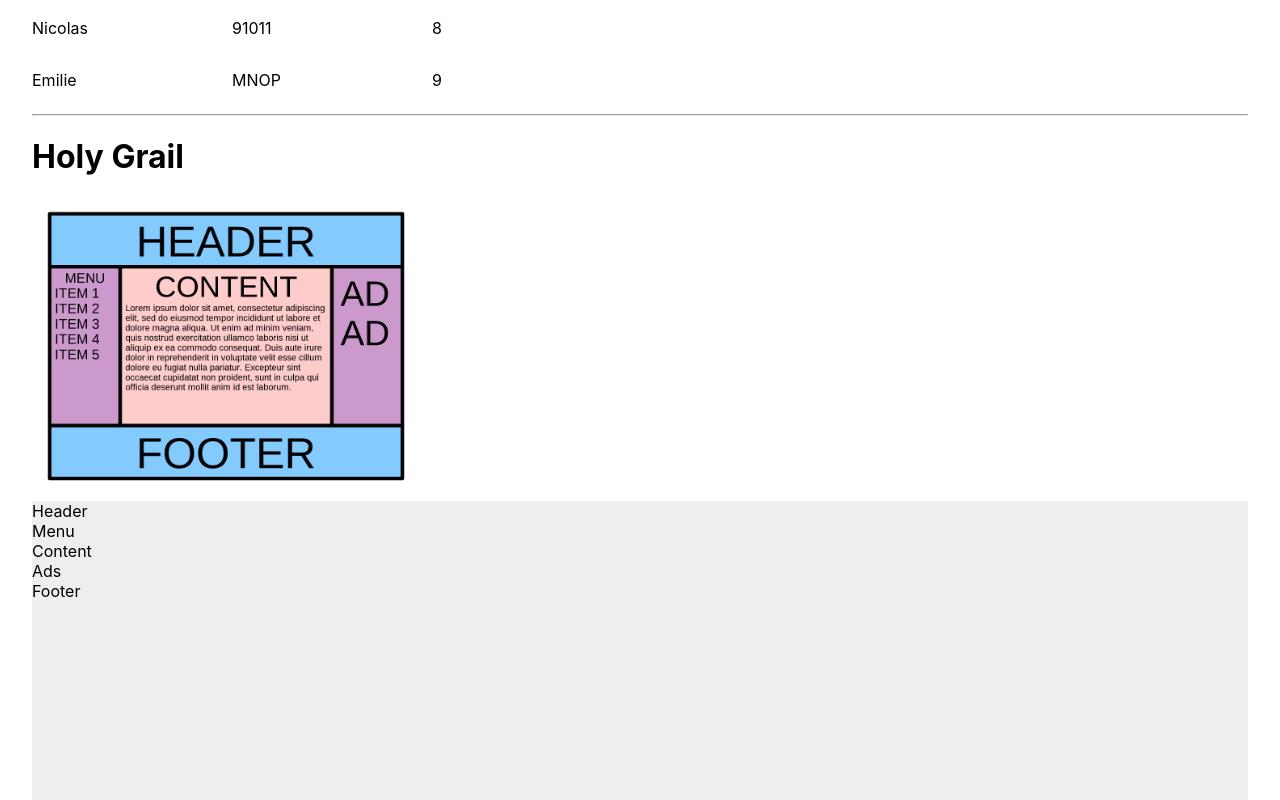
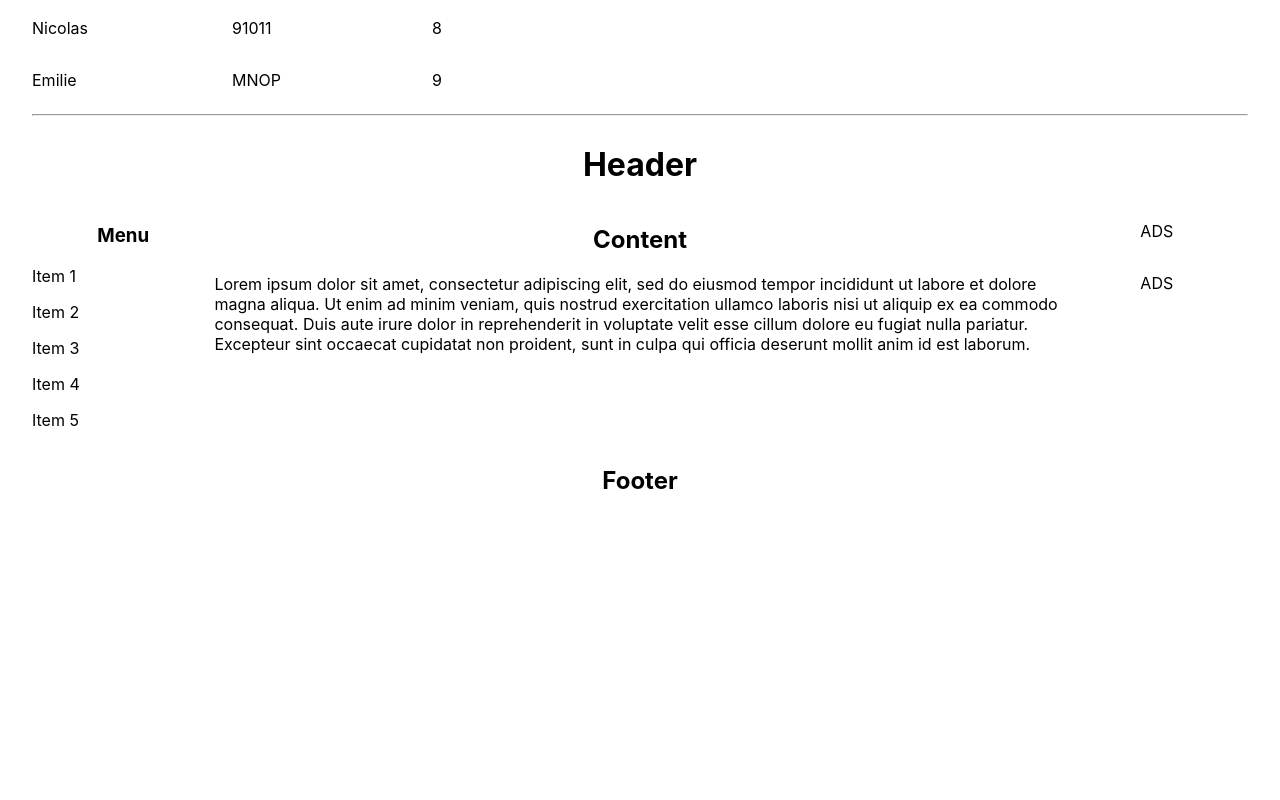
Before and after one commit to wadebutler/box_office, a React (Create React App) app: page / in a window 1280 px wide. Shown: the part 980-1780 px from the top of the page. After the commit the page ends 1527 px from the top, so only its background shows below. Built offline with nearby package versions, Linux system fonts and the light colour scheme.

Commit message:
complete excersize 5

```diff
--- a/src/exercises/5-HolyGrail/index.tsx
+++ b/src/exercises/5-HolyGrail/index.tsx
@@ -6,26 +6,46 @@
  * Feel free to update the html structure and add classNames in this document if needed.
  */
 
-import { Fragment } from "react";
 import css from "./style.module.css";
-import src from "./holy-grail.png";
+
+// normally I would break things out into components but when doing something so small it seems unnecessary
 
 const HolyGrail = () => {
   return (
-    <Fragment>
-      <h1>Holy Grail</h1>
-      <img src={src} alt={"Holy Grail"} className={css.picture} />
+    <div className={css.Container}>
+      <header>
+        <h1>Header</h1>
+      </header>
 
-      <div className={css.wrapper}>
-        <header>Header</header>
+      <div className={css.ContentContainer}>
+        <nav>
+          <h3>Menu</h3>
+
+          <ul>
+            <li><p>Item 1</p></li>
+            <li><p>Item 2</p></li>
+            <li><p>Item 3</p></li>
+            <li><p>Item 4</p></li>
+            <li><p>Item 5</p></li>
+          </ul>
+        </nav>
+
         <main>
-          <nav>Menu</nav>
-          <section>Content</section>
-          <aside>Ads</aside>
+          <h2>Content</h2>
+
+          <p>Lorem ipsum dolor sit amet, consectetur adipiscing elit, sed do eiusmod tempor incididunt ut labore et dolore magna aliqua. Ut enim ad minim veniam, quis nostrud exercitation ullamco laboris nisi ut aliquip ex ea commodo consequat. Duis aute irure dolor in reprehenderit in voluptate velit esse cillum dolore eu fugiat nulla pariatur. Excepteur sint occaecat cupidatat non proident, sunt in culpa qui officia deserunt mollit anim id est laborum.</p>
         </main>
-        <footer>Footer</footer>
+
+        <aside>
+          <p>ADS</p>
+          <p>ADS</p>
+        </aside>
       </div>
-    </Fragment>
+
+      <footer>
+        <h2>Footer</h2>
+      </footer>
+    </div>
   );
 };
 
--- a/src/exercises/5-HolyGrail/style.module.css
+++ b/src/exercises/5-HolyGrail/style.module.css
@@ -1,8 +1,39 @@
-.picture {
-  height: 300px;
+.Container {
+  display: flex;
+  flex-direction: column;
+  align-items: center;
 }
 
-.wrapper {
-  height: 500px;
-  background-color: #eee;
+
+.ContentContainer {
+  display: flex;
 }
+
+nav {
+  width: 15%;
+}
+
+h3 {
+  text-align: center;
+}
+
+ul {
+  list-style-type: none;
+  margin: 0;
+  padding: 0;
+}
+
+main {
+  width: 70%;
+}
+
+h2 {
+  text-align: center;
+}
+
+aside {
+  width: 15%;
+  display: flex;
+  flex-direction: column;
+  align-items: center;
+}
```
